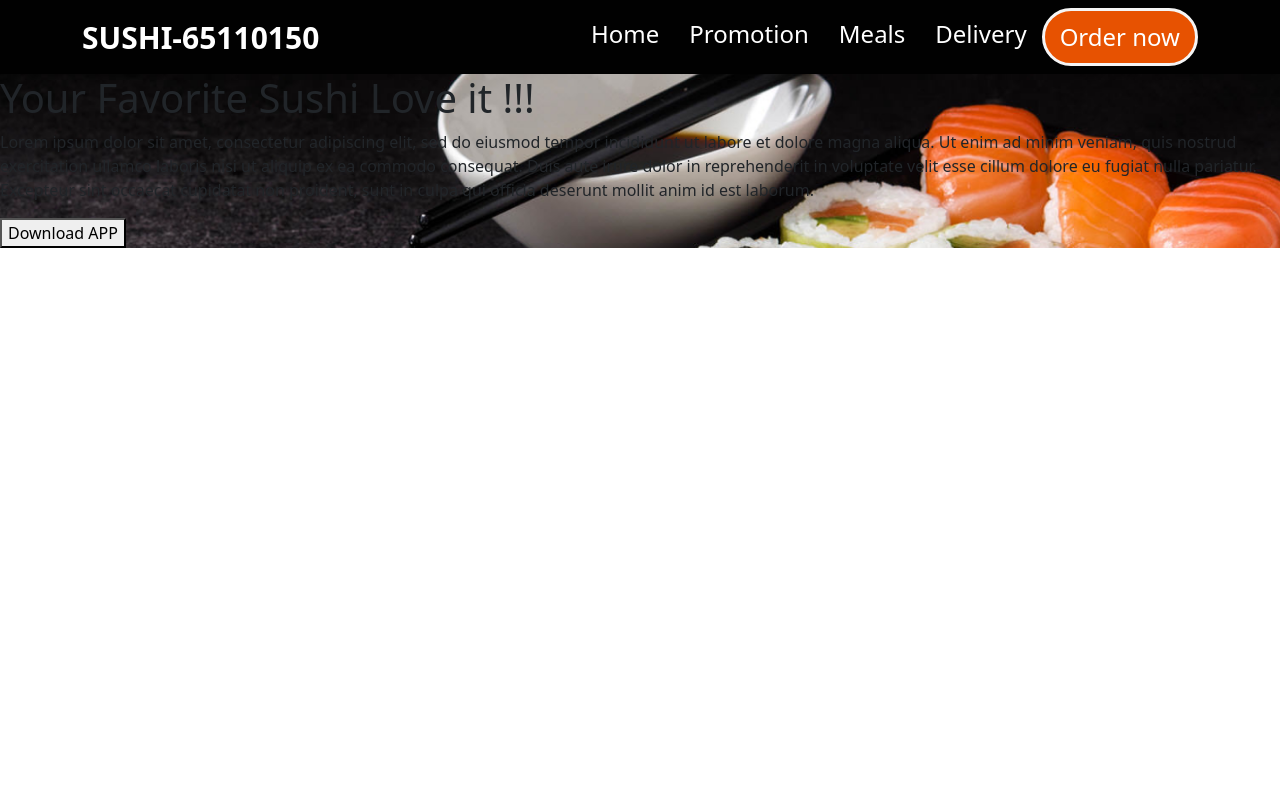
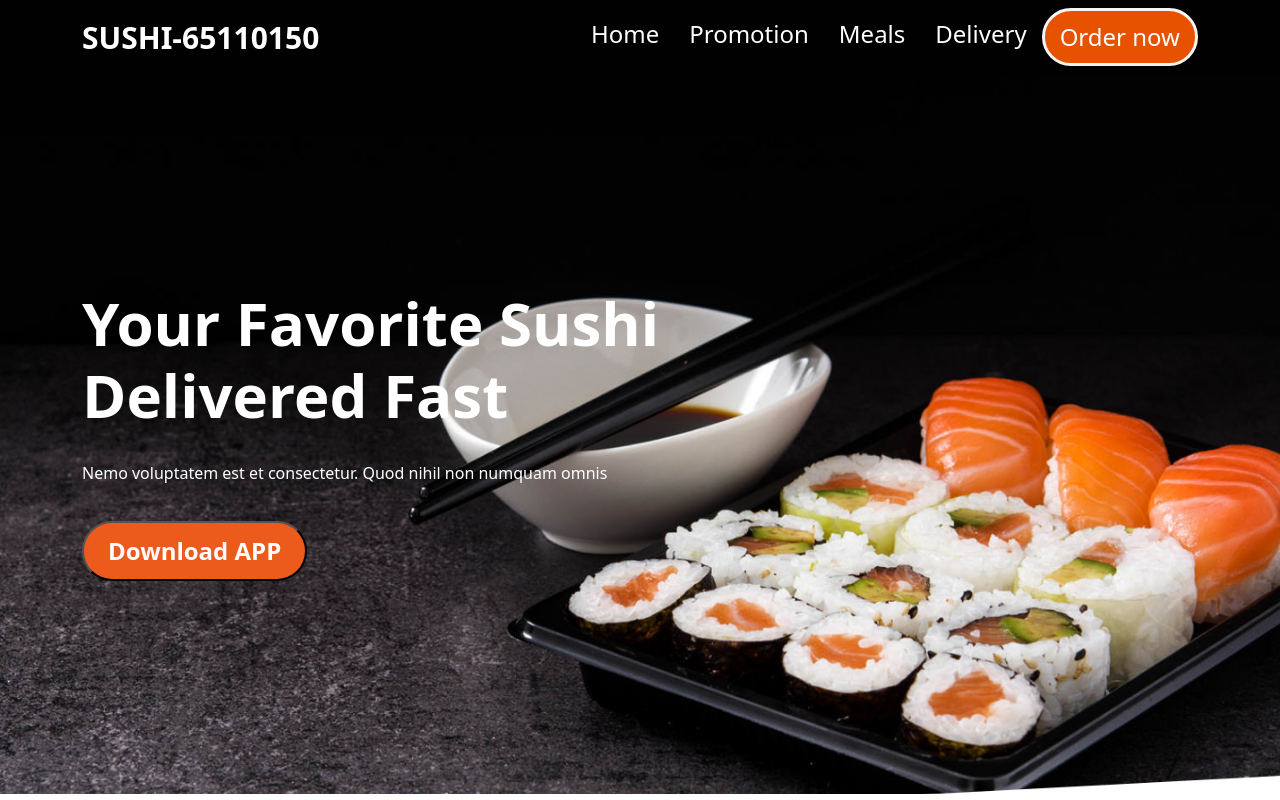
Before and after one commit to 65110150/65110150.github.io, a plain HTML site: page sushi.html in a window 1280 px wide. Drawn offline with nearby package versions, Linux system fonts and the light colour scheme.

Commit message:
Update sushi.html

```diff
--- a/sushi.html
+++ b/sushi.html
@@ -40,17 +40,15 @@
   </div>
 </nav>
 <section class="header">
-    <dev class="header-content">
-        <div class="d-flex justify-content-center">
-            <dev class="header-content">
-                <h1> Your Favorite Sushi Love it !!!</h1>
-                <p>
-                    Lorem ipsum dolor sit amet, consectetur adipiscing elit, sed do eiusmod tempor incididunt ut labore et dolore magna aliqua. Ut enim ad minim veniam, quis nostrud exercitation ullamco laboris nisi ut aliquip ex ea commodo consequat. Duis aute irure dolor in reprehenderit in voluptate velit esse cillum dolore eu fugiat nulla pariatur. Excepteur sint occaecat cupidatat non proident, sunt in culpa qui officia deserunt mollit anim id est laborum.
-                </p>
-                <button class="btn-download"> Download APP</button>
-            </dev>
+    <div class="header-content">
+        <div class="container d-flex align-items-center">
+            <div class="head-content">
+                <h1>Your Favorite Sushi Delivered Fast</h1>
+                <p>Nemo voluptatem est et consectetur. Quod nihil non numquam omnis </p>
+                <button class="btn-download">Download APP</button>
+            </div>
         </div>
-    </dev>
+    </div>
 </section>
     <!-- <script src="bootstrap/js/bootstrap.min.js"></script> -->
     <script src="https://cdn.jsdelivr.net/npm/bootstrap@5.0.0-beta1/dist/js/bootstrap.bundle.min.js" integrity="sha384-ygbV9kiqUc6oa4msXn9868pTtWMgiQaeYH7/t7LECLbyPA2x65Kgf80OJFdroafW" crossorigin="anonymous"></script>
```
